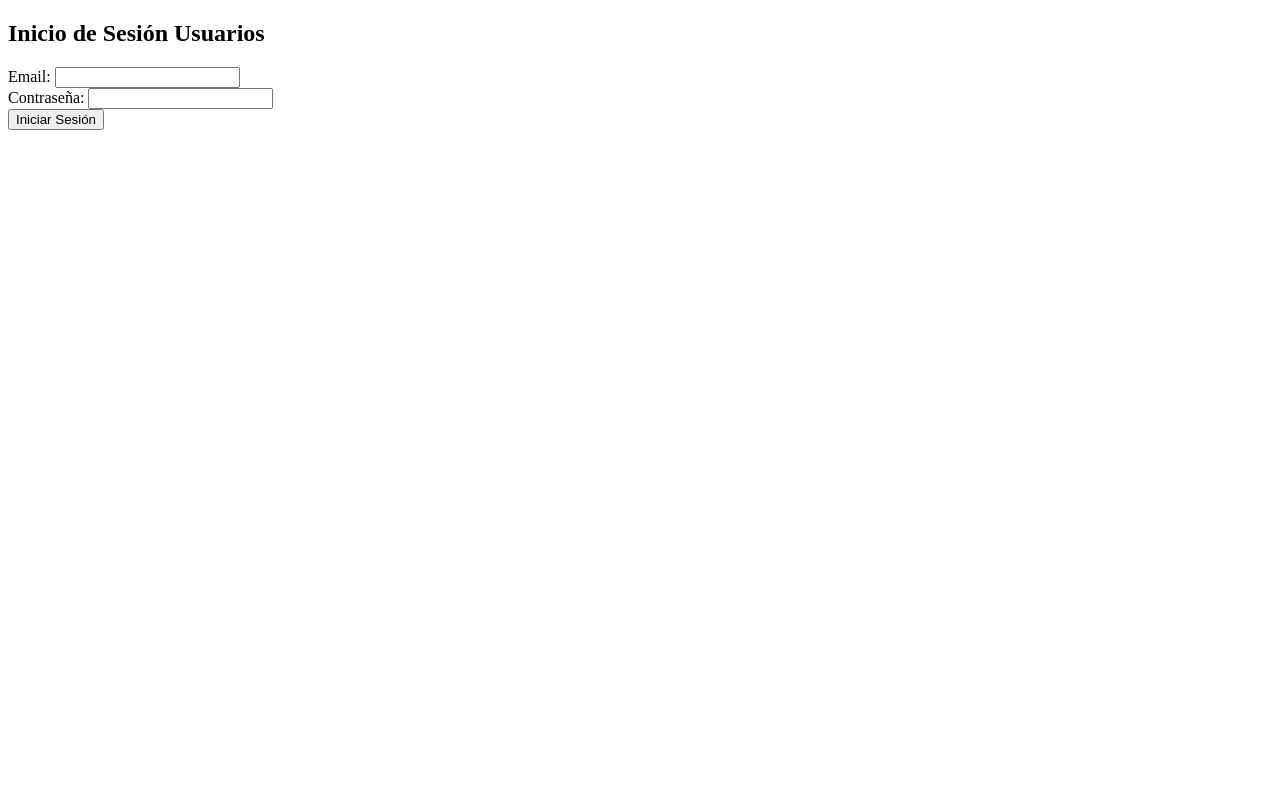
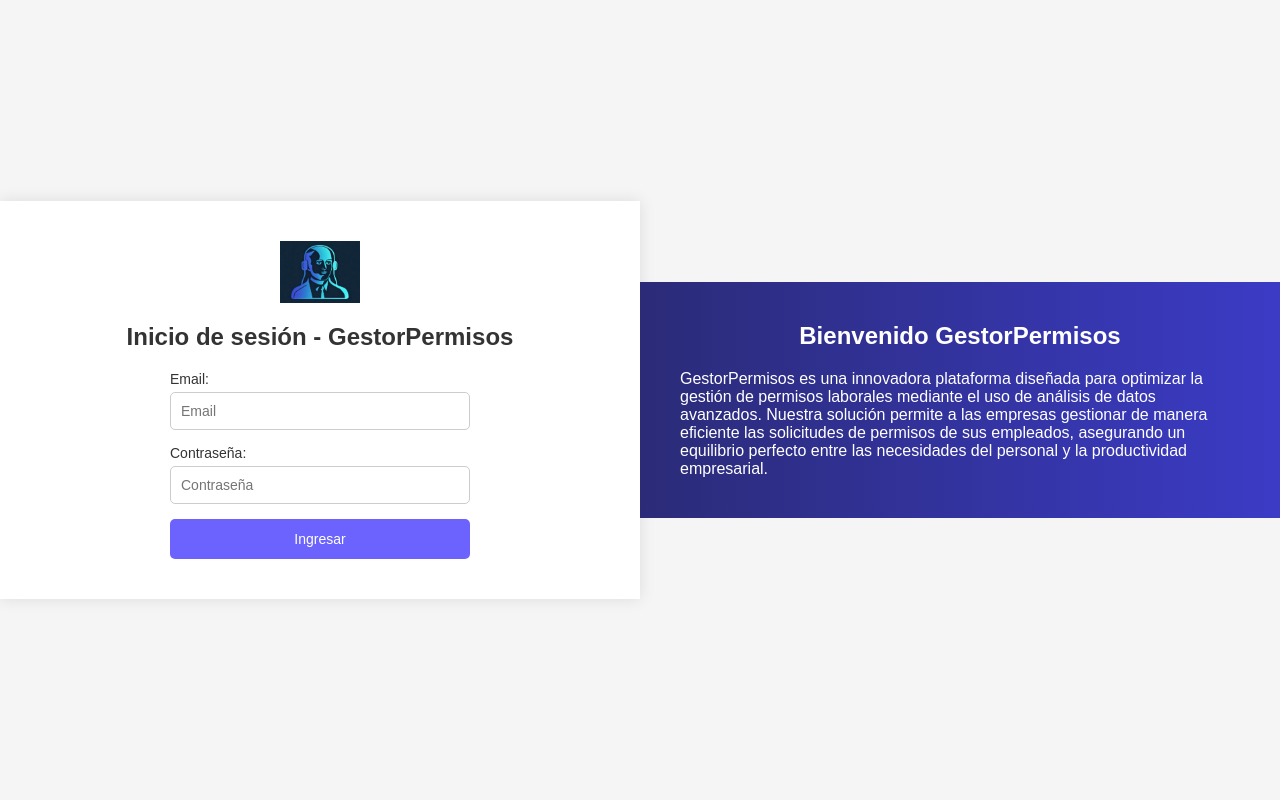
Before and after one commit to JaimeGamm/project_gestion_permisos, a Flask app: page / in a window 1280 px wide. Run offline with Flask 3, Linux system fonts and the light colour scheme; some libraries are stand-ins or nearby versions.

Commit message:
estilos en login

```diff
--- a/templates/login.html
+++ b/templates/login.html
@@ -1,21 +1,123 @@
 <!DOCTYPE html>
-<html lang="en">
+<html lang="es">
 <head>
     <meta charset="UTF-8">
     <meta name="viewport" content="width=device-width, initial-scale=1.0">
-    <title>Inicio de Sesión</title>
+    <title>Inicio de Sesión - Monitor</title>
+    <style>
+        /* General */
+        * {
+            margin: 0;
+            padding: 0;
+            box-sizing: border-box;
+            font-family: 'Arial', sans-serif;
+        }
+
+        body {
+            display: flex;
+            min-height: 100vh;
+            justify-content: space-between;
+            align-items: center;
+            background-color: #f5f5f5;
+        }
+
+        /* Left section (form) */
+        .login-container {
+            width: 50%;
+            padding: 40px;
+            background-color: white;
+            display: flex;
+            flex-direction: column;
+            justify-content: center;
+            align-items: center;
+            box-shadow: 0px 0px 15px rgba(0, 0, 0, 0.1);
+        }
+
+        .login-container img {
+            width: 80px;
+            height: auto;
+            margin-bottom: 20px;
+        }
+
+        h2 {
+            margin-bottom: 20px;
+            color: #333;
+            font-weight: 600;
+            font-size: 1.5rem;
+            text-align: center;
+        }
+
+        form {
+            width: 100%;
+            max-width: 300px;
+            display: flex;
+            flex-direction: column;
+        }
+
+        label {
+            font-size: 14px;
+            color: #333;
+            margin-bottom: 5px;
+        }
+
+        input {
+            padding: 10px;
+            margin-bottom: 15px;
+            border: 1px solid #ccc;
+            border-radius: 5px;
+            font-size: 14px;
+            width: 100%;
+        }
+
+        input:focus {
+            border-color: #6c63ff;
+            outline: none;
+        }
+
+        button {
+            padding: 12px;
+            background-color: #6c63ff;
+            color: white;
+            border: none;
+            border-radius: 5px;
+            font-size: 14px;
+            cursor: pointer;
+        }
+
+        button:hover {
+            background-color: #564ecc;
+        }
+
+        /* Right section (image) */
+        .image-container {
+            width: 50%;
+            background: linear-gradient(90deg, #2b2b78 0%, #3b3bc6 100%);
+            display: flex;
+            justify-content: center;
+            align-items: center;
+            padding: 40px;
+        }
+
+        .image-container img {
+            width: 100%;
+            height: auto;
+        }
+
+    </style>
 </head>
 <body>
-    <h2>Inicio de Sesión Usuarios</h2>
+
+    <div class="login-container">
+        <img src="{{ url_for('static', filename='/icono.png') }}" alt="Icon"> <!-- Reemplaza con la URL del icono -->
+        <h2>Inicio de sesión - GestorPermisos</h2>
         <form method="post">
             <label for="email">Email:</label>
-        <input type="email" name="email" required>
-        <br>
+            <input type="email" name="email" placeholder="Email" required>
             <label for="password">Contraseña:</label>
-        <input type="password" name="password" required>
-        <br>
-        <button type="submit">Iniciar Sesión</button>
+            <input type="password" name="password" placeholder="Contraseña" required>
+            <button type="submit">Ingresar</button>
         </form>
+
         {% with messages = get_flashed_messages(with_categories=true) %}
           {% if messages %}
             <ul>
@@ -25,5 +127,16 @@
             </ul>
           {% endif %}
         {% endwith %}
+    </div>
+
+    <div class="image-container">
+        <div>
+            <h2 style="color: white; font-weight: bold;">Bienvenido GestorPermisos</h2>
+            <p  style="color: white;">
+                GestorPermisos es una innovadora plataforma diseñada para optimizar la gestión de permisos laborales mediante el uso de análisis de datos avanzados. Nuestra solución permite a las empresas gestionar de manera eficiente las solicitudes de permisos de sus empleados, asegurando un equilibrio perfecto entre las necesidades del personal y la productividad empresarial.</p>
+                <!--<img src="https://example.com/image.png" alt="Proyecto estudiantes de Talento Tech">-->
+        </div>
+    </div>
+
 </body>
 </html>
```
Also changed, not shown: static/icono.png (added). Lines whose indentation alone changed are shown as unchanged.
